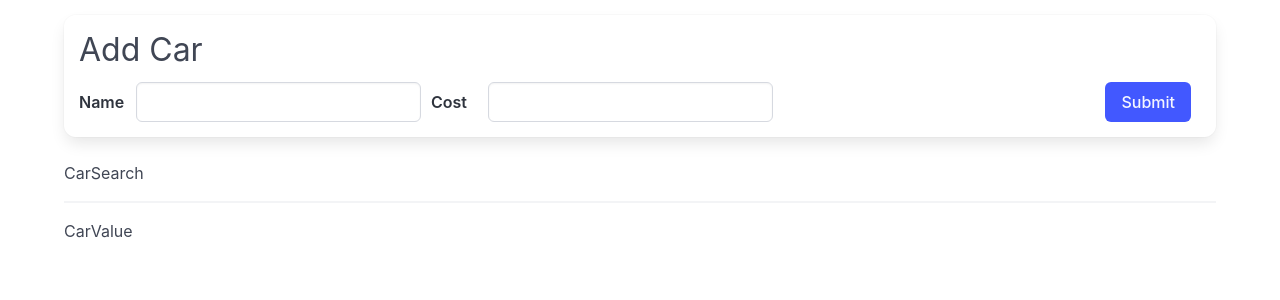
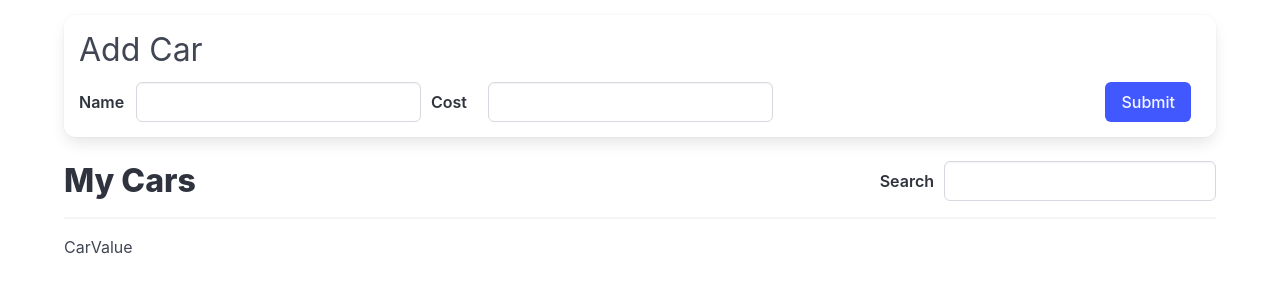
Before and after one commit to ZakaNaji/react-rtk-card-crud, a React (Vite) app: page / in a window 1280 px wide. Shown: the top 300 px of the page. Built offline with nearby package versions, Linux system fonts and the light colour scheme.

Commit message:
CarSearch: handle search term change

```diff
--- a/src/components/CarSearch.js
+++ b/src/components/CarSearch.js
@@ -1,5 +1,25 @@
 import React from "react";
+import { useDispatch, useSelector } from "react-redux";
+import { changeTerm } from "../store/slices/carsSlice";
 
 export default function CarSearch() {
-  return <div>CarSearch</div>;
+  const { searchTerm } = useSelector((state) => state.cars);
+  const dispatch = useDispatch();
+
+  const handleSearchTermChange = (e) => {
+    dispatch(changeTerm(e.target.value));
+  };
+  return (
+    <div className="list-header">
+      <h3 className="title is-3">My Cars</h3>
+      <div className="search field is-horizontal">
+        <label className="label">Search</label>
+        <input
+          className="input"
+          value={searchTerm}
+          onChange={handleSearchTermChange}
+        />
+      </div>
+    </div>
+  );
 }
```
